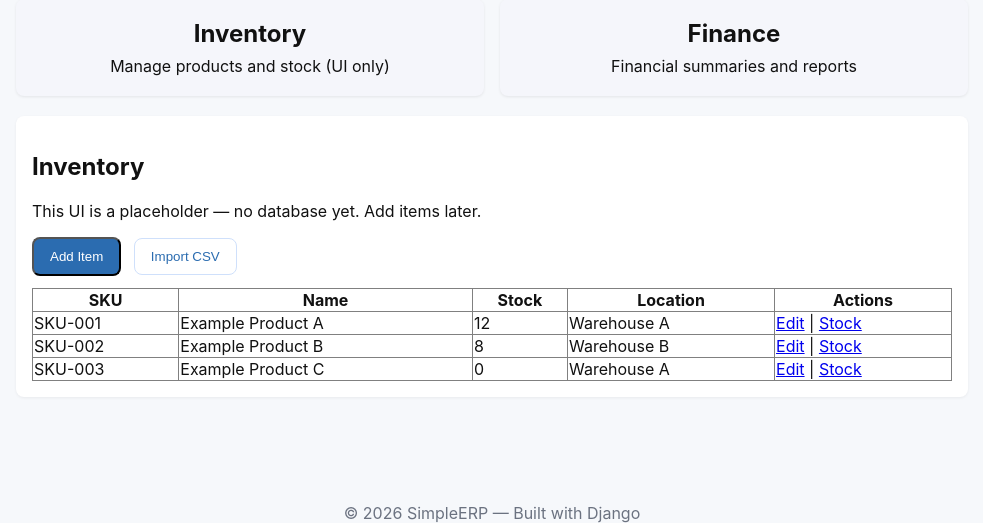
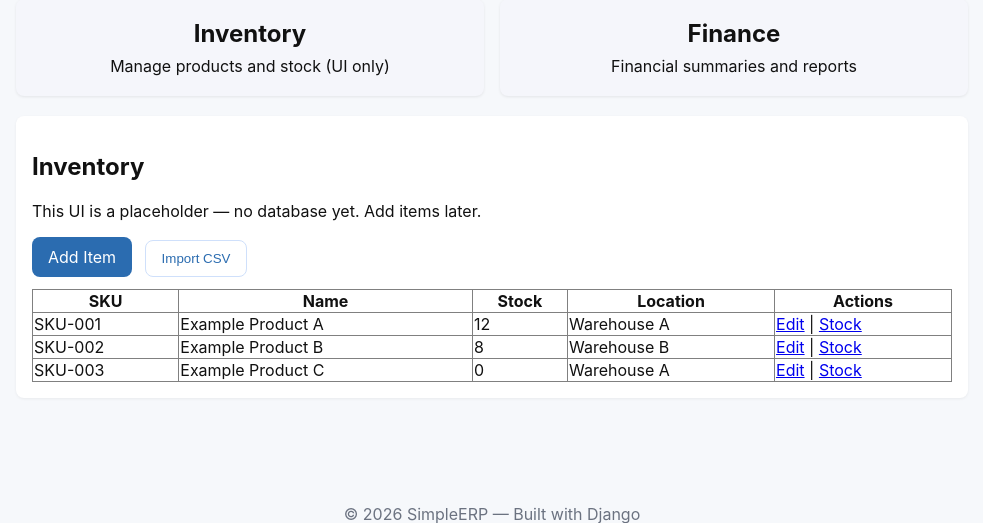
Before and after one commit to BlackBoxJU50/ERP_django, a Django app: page /inventory/ in a window 1280 px wide. Shown: the part 133-656 px from the top of the page, without its empty margins (148-1131 px from the left). Run offline with Django 4.2, Linux system fonts and the light colour scheme.

Commit message:
Fix Add Item link and URL name in inventory template

```diff
--- a/templates/inventory.html
+++ b/templates/inventory.html
@@ -5,7 +5,7 @@
     <h2>Inventory</h2>
     <p>This UI is a placeholder — no database yet. Add items later.</p>
     <div style="margin:12px 0;">
-      <button class="btn">Add Item</button>
+      <a class="btn" href="{% url 'inventory_add' %}">Add Item</a>
       <button class="btn ghost">Import CSV</button>
     </div>
     <table style="width:100%; border-collapse:collapse;" border="1">
```
